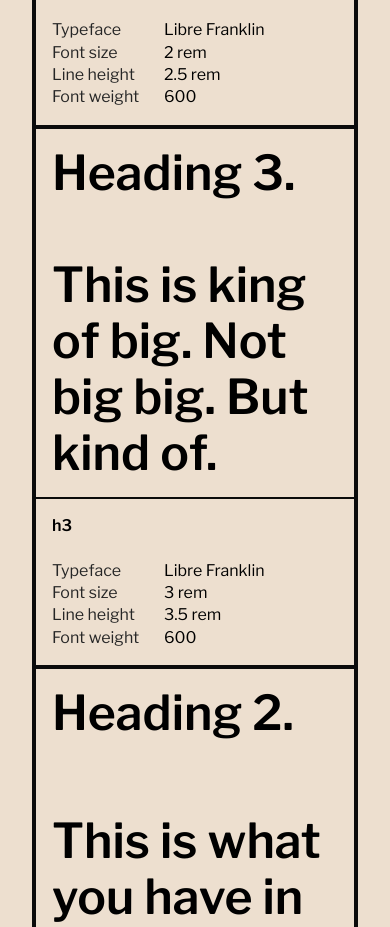
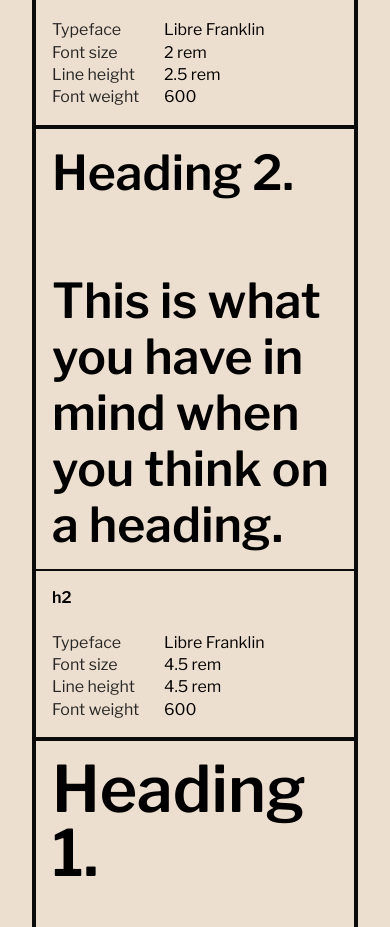
Before and after one commit to pitblackbeard/guidelines_web, a plain HTML site: page index.html in a window 390 px wide. Shown: the part 4141-5068 px from the top of the page. Drawn offline with nearby package versions, Linux system fonts and the light colour scheme.

Commit message:
Update index.html
Typeface card h3 > Hide on mobile

```diff
--- a/index.html
+++ b/index.html
@@ -147,7 +147,7 @@
                 </div>
 
                 <!--Card-->
-                <div class="card-typeface">
+                <div class="card-typeface hide-mobile">
                     <div class="card-typeface-L">
                         <h3>Heading 3.</h3>
                         <h3>This is king of big. Not big big. But kind of.</h3>
```
